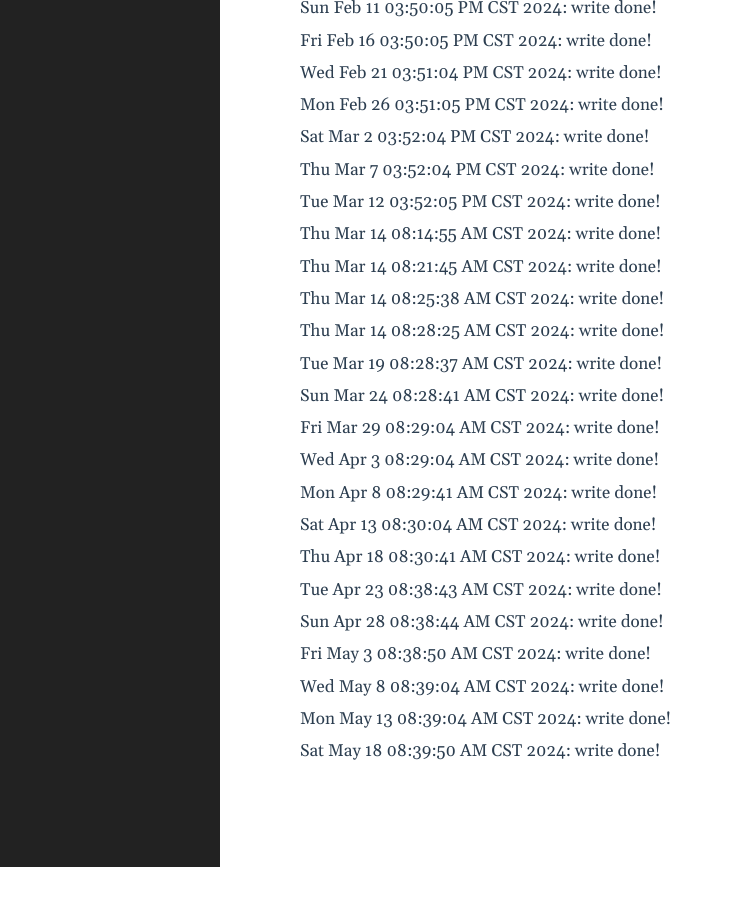
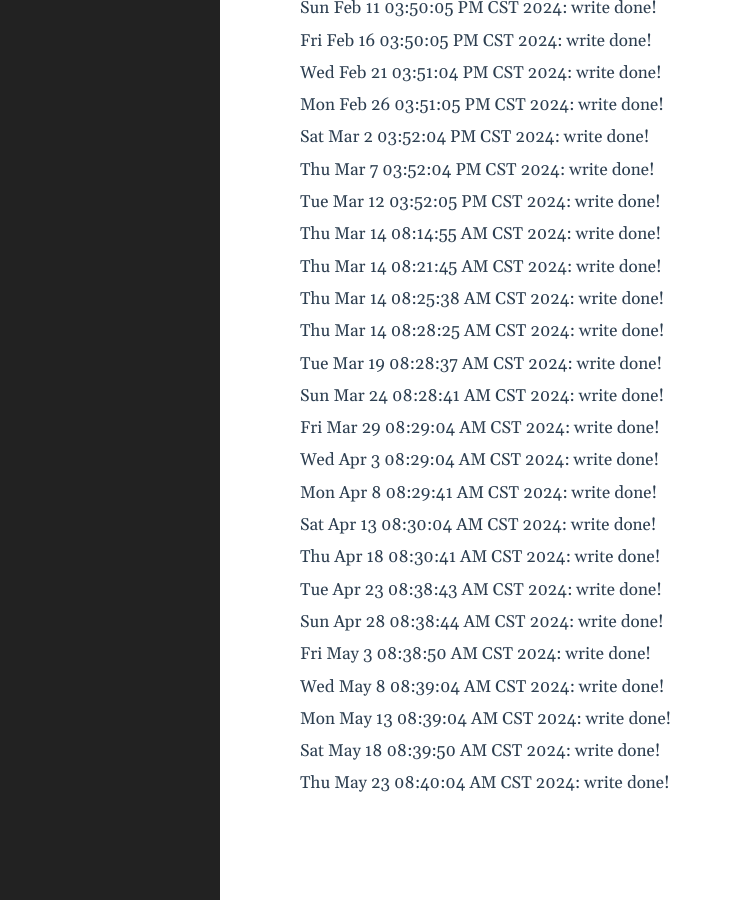
Before and after one commit to lclgo/lclgo.github.io, a Jekyll site: the page built from _posts/2023-03-10-weekly.md, in a window 1280 px wide and 900 px high, scrolled down 890 px. Shown: the whole window, without its empty margins (0-733 px from the left). Built offline with Jekyll 4.4.1, drawn with Linux system fonts in a browser that asks for light colours; before the commit the page ends 1757 px from its top, so only the background shows below that.

Commit message:
timer check

```diff
--- a/_posts/2023-03-10-weekly.md
+++ b/_posts/2023-03-10-weekly.md
@@ -95,3 +95,5 @@ Wed May  8 08:39:04 AM CST 2024: write done!
 Mon May 13 08:39:04 AM CST 2024: write done!
 
 Sat May 18 08:39:50 AM CST 2024: write done!
+
+Thu May 23 08:40:04 AM CST 2024: write done!
```
